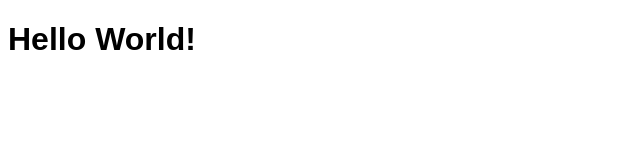
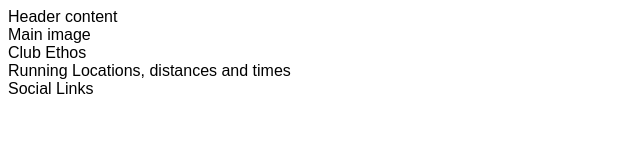
Before and after one commit to patricio-g/love-running, a plain HTML site: page index.html in a window 1280 px wide. Shown: the whole page, without its empty margins (0-640 px from the left). Drawn offline with Linux system fonts and the light colour scheme; files that its build step writes are made by us from their sources.

Commit message:
Add core structure for home page

```diff
--- a/index.html
+++ b/index.html
@@ -10,6 +10,16 @@
     <title>Love Running</title>
 </head>
 <body>
-    <h1>Hello World!</h1>
+    <header>Header content </header>
+    <section>
+        Main image
+    </section>
+    <section>
+        Club Ethos
+    </section>
+    <section>
+        Running Locations, distances and times
+    </section>
+    <footer>Social Links </footer>
 </body>
 </html>
```
